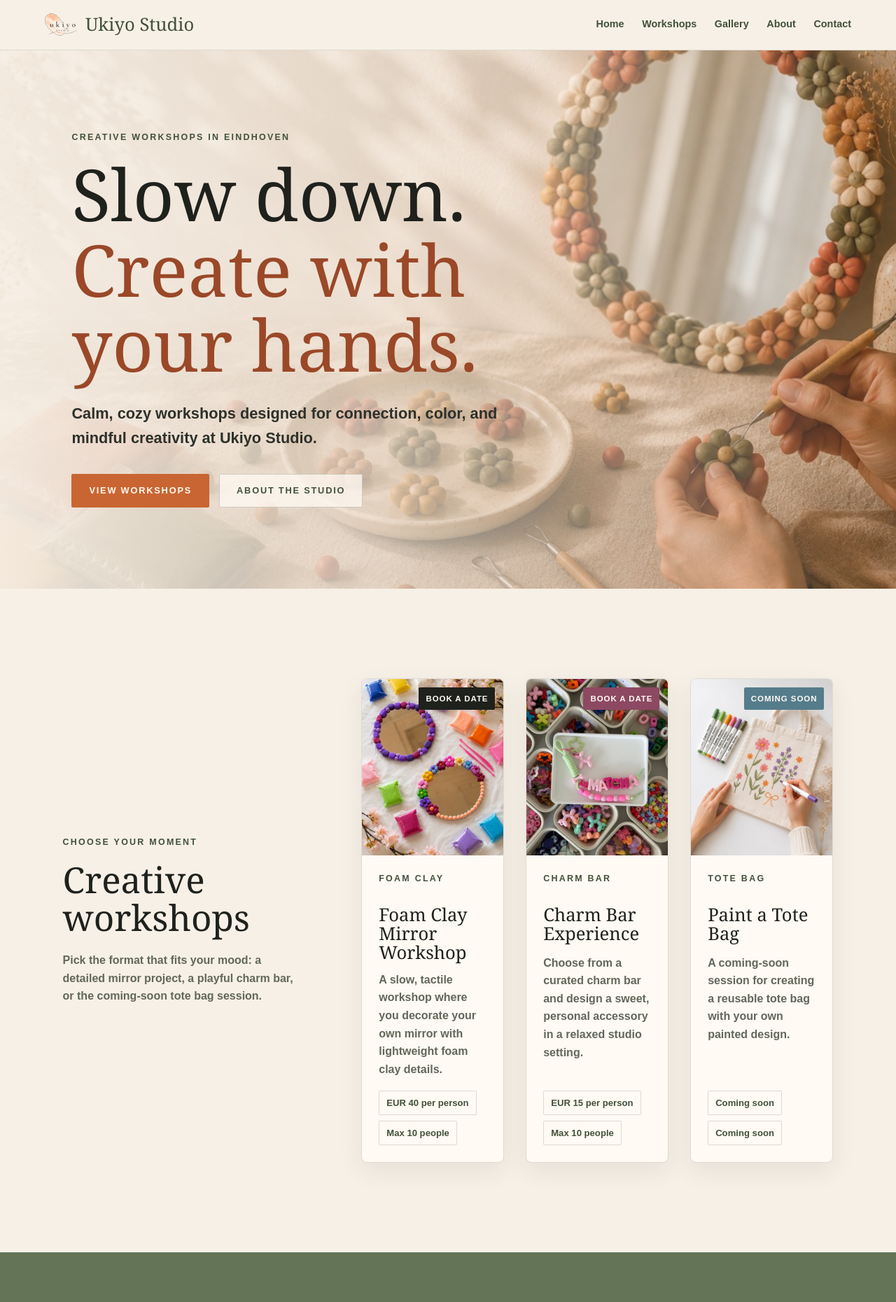
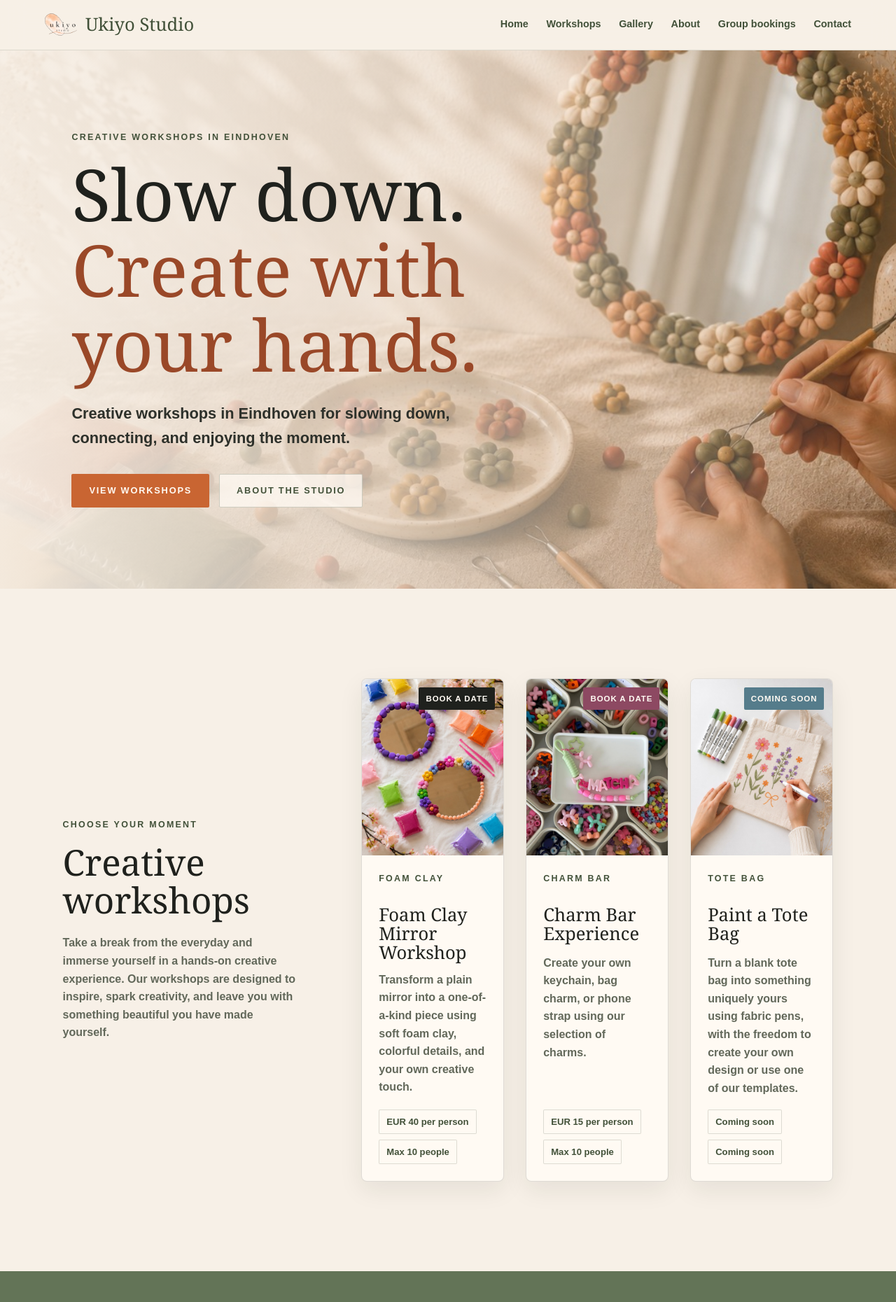
Before and after one commit to jojobizar-cloud/Ukiyo_studio, a Next.js app: page / in a window 1280 px wide. Shown: the top 1860 px of the page at 70% size. Built offline with nearby package versions, Linux system fonts and the light colour scheme.

Commit message:
feat: refine homepage copy and group booking contact

```diff
--- a/app/globals.css
+++ b/app/globals.css
@@ -448,6 +448,32 @@ p {
   font-size: 0.95rem;
 }
 
+.private-booking-note {
+  display: flex;
+  align-items: center;
+  justify-content: space-between;
+  gap: 20px;
+  margin-top: 32px;
+  padding: 22px;
+  background: rgba(255, 250, 243, 0.72);
+  border: 1px solid rgba(99, 116, 87, 0.18);
+  border-radius: 8px;
+}
+
+.private-booking-note h3 {
+  margin-bottom: 8px;
+  font-size: clamp(1.3rem, 1.8vw, 1.75rem);
+}
+
+.private-booking-note p {
+  max-width: 620px;
+  font-size: 0.96rem;
+}
+
+.private-booking-note .button {
+  flex: 0 0 auto;
+}
+
 .gallery-section {
   background: #f3eadf;
 }
@@ -1463,6 +1489,11 @@ p {
     flex-direction: column;
   }
 
+  .private-booking-note {
+    align-items: stretch;
+    flex-direction: column;
+  }
+
   .admin-toolbar,
   .admin-section-header {
     flex-direction: column;
--- a/app/layout.tsx
+++ b/app/layout.tsx
@@ -10,7 +10,7 @@ export const metadata: Metadata = {
     template: "%s | Ukiyo Studio",
   },
   description:
-    "Creative workshops in Eindhoven for calm, connection, and mindful making. Join Foam Clay Mirror workshops, the Charm Bar Experience, and coming-soon tote bag sessions.",
+    "Creative workshops in Eindhoven for slowing down, connecting, and enjoying the moment.",
   metadataBase: new URL("https://www.ukiyostudioehv.nl"),
 };
 
--- a/app/page.tsx
+++ b/app/page.tsx
@@ -1,4 +1,5 @@
 import Link from "next/link";
+import { ContactNavButton } from "@/components/ContactNavButton";
 import { WorkshopCard } from "@/components/WorkshopCard";
 import { studioLocation, workshops } from "@/lib/workshops";
 
@@ -12,10 +13,7 @@ export default function Home() {
             Slow down.
             <span>Create with your hands.</span>
           </h1>
-          <p>
-            Calm, cozy workshops designed for connection, color, and mindful creativity at
-            Ukiyo Studio.
-          </p>
+          <p>Creative workshops in Eindhoven for slowing down, connecting, and enjoying the moment.</p>
           <div className="hero-actions">
             <Link className="button button-primary" href="/workshops">
               View workshops
@@ -32,8 +30,9 @@ export default function Home() {
           <p className="eyebrow">Choose your moment</p>
           <h2>Creative workshops</h2>
           <p>
-            Pick the format that fits your mood: a detailed mirror project, a playful charm bar,
-            or the coming-soon tote bag session.
+            Take a break from the everyday and immerse yourself in a hands-on creative
+            experience. Our workshops are designed to inspire, spark creativity, and leave you
+            with something beautiful you have made yourself.
           </p>
         </div>
         <div className="workshop-grid">
@@ -78,6 +77,25 @@ export default function Home() {
               <h3>No experience needed</h3>
               <p>Everyone is welcome, just as you are.</p>
             </div>
+          </div>
+          <div className="private-booking-note">
+            <div>
+              <h3>Private groups and special occasions</h3>
+              <p>
+                Planning a birthday, bachelorette party, team event, or creative gathering? Tell us
+                your group size, preferred date, and workshop idea, and we will help shape the
+                experience.
+              </p>
+            </div>
+            <ContactNavButton
+              className="button button-soft"
+              intent="group-booking"
+              subject="Private group booking request"
+              workshop="Private group or event"
+              message="Tell us your occasion, preferred workshop, group size, preferred date, and anything else we should know."
+            >
+              Request a private workshop
+            </ContactNavButton>
           </div>
         </div>
       </section>
--- a/components/ContactFormLauncher.tsx
+++ b/components/ContactFormLauncher.tsx
@@ -4,6 +4,7 @@ import { FormEvent, useEffect, useState } from "react";
 
 type ContactFormState = {
   email: string;
+  intent: "group-booking" | "";
   message: string;
   name: string;
   subject: string;
@@ -12,11 +13,34 @@ type ContactFormState = {
 
 const initialFormState: ContactFormState = {
   email: "",
+  intent: "",
   message: "",
   name: "",
   subject: "",
   workshop: "",
 };
+
+type ContactFormPrefill = Partial<Pick<ContactFormState, "intent" | "message" | "subject" | "workshop">>;
+
+function getStringDetail(value: unknown) {
+  return typeof value === "string" ? value : "";
+}
+
+function getPrefillFromEvent(event: Event): ContactFormPrefill | null {
+  if (!(event instanceof CustomEvent) || !event.detail || typeof event.detail !== "object") {
+    return null;
+  }
+
+  const detail = event.detail as Record<string, unknown>;
+  const intent = detail.intent === "group-booking" ? "group-booking" : "";
+
+  return {
+    intent,
+    message: getStringDetail(detail.message),
+    subject: getStringDetail(detail.subject),
+    workshop: getStringDetail(detail.workshop),
+  };
+}
 
 export function ContactFormLauncher() {
   const [isOpen, setIsOpen] = useState(false);
@@ -26,7 +50,16 @@ export function ContactFormLauncher() {
   const [error, setError] = useState<string | null>(null);
 
   useEffect(() => {
-    function openContactForm() {
+    function openContactForm(event: Event) {
+      const prefill = getPrefillFromEvent(event);
+
+      if (prefill) {
+        setForm((current) => ({
+          ...current,
+          ...prefill,
+        }));
+      }
+
       setIsOpen(true);
     }
 
@@ -96,7 +129,11 @@ export function ContactFormLauncher() {
             <div className="contact-panel-header">
               <div>
                 <p className="eyebrow">Contact</p>
-                <h2 id="contact-title">Send Ukiyo Studio a message</h2>
+                <h2 id="contact-title">
+                  {form.intent === "group-booking"
+                    ? "Request a private workshop"
+                    : "Send Ukiyo Studio a message"}
+                </h2>
               </div>
               <button
                 aria-label="Close contact form"
@@ -108,6 +145,7 @@ export function ContactFormLauncher() {
               </button>
             </div>
             <form className="contact-form" onSubmit={submitContact}>
+              <input name="intent" type="hidden" value={form.intent} />
               <label>
                 Name
                 <input
--- a/components/ContactNavButton.tsx
+++ b/components/ContactNavButton.tsx
@@ -1,13 +1,40 @@
 "use client";
 
-export function ContactNavButton() {
+import type { ReactNode } from "react";
+
+type ContactNavButtonProps = {
+  children?: ReactNode;
+  className?: string;
+  intent?: "group-booking";
+  message?: string;
+  subject?: string;
+  workshop?: string;
+};
+
+export function ContactNavButton({
+  children = "Contact",
+  className = "nav-contact-button",
+  intent,
+  message,
+  subject,
+  workshop,
+}: ContactNavButtonProps) {
+  function openContactForm() {
+    window.dispatchEvent(
+      new CustomEvent("ukiyo:open-contact", {
+        detail: {
+          intent,
+          message,
+          subject,
+          workshop,
+        },
+      }),
+    );
+  }
+
   return (
-    <button
-      className="nav-contact-button"
-      onClick={() => window.dispatchEvent(new Event("ukiyo:open-contact"))}
-      type="button"
-    >
-      Contact
+    <button className={className} onClick={openContactForm} type="button">
+      {children}
     </button>
   );
 }
--- a/components/Header.tsx
+++ b/components/Header.tsx
@@ -13,6 +13,14 @@ export function Header() {
         <Link href="/workshops">Workshops</Link>
         <Link href="/#gallery">Gallery</Link>
         <Link href="/#about">About</Link>
+        <ContactNavButton
+          intent="group-booking"
+          subject="Private group booking request"
+          workshop="Private group or event"
+          message="Tell us your occasion, preferred workshop, group size, preferred date, and anything else we should know."
+        >
+          Group bookings
+        </ContactNavButton>
         <ContactNavButton />
       </nav>
     </header>
--- a/components/WorkshopCard.tsx
+++ b/components/WorkshopCard.tsx
@@ -16,7 +16,7 @@ export function WorkshopCard({ workshop }: WorkshopCardProps) {
         <div className="workshop-card-copy">
           <p className="eyebrow">{workshop.navTitle}</p>
           <h3>{workshop.title}</h3>
-          <p>{workshop.shortDescription}</p>
+          <p>{workshop.cardDescription}</p>
           <div className="workshop-meta">
             <span>{workshop.priceLabel}</span>
             <span>{workshop.capacityLabel}</span>
--- a/lib/workshops.ts
+++ b/lib/workshops.ts
@@ -5,6 +5,7 @@ export type Workshop = {
   title: string;
   navTitle: string;
   tagline: string;
+  cardDescription: string;
   shortDescription: string;
   longDescription: string;
   priceLabel: string;
@@ -37,6 +38,8 @@ export const workshops: Workshop[] = [
     title: "Foam Clay Mirror Workshop",
     navTitle: "Foam Clay",
     tagline: "Decorate a mirror with soft clay flowers, shapes, and color.",
+    cardDescription:
+      "Transform a plain mirror into a one-of-a-kind piece using soft foam clay, colorful details, and your own creative touch.",
     shortDescription:
       "A slow, tactile workshop where you decorate your own mirror with lightweight foam clay details.",
     longDescription:
@@ -64,6 +67,8 @@ export const workshops: Workshop[] = [
     title: "Charm Bar Experience",
     navTitle: "Charm Bar",
     tagline: "Build a colorful custom bag charm with beads, letters, and playful details.",
+    cardDescription:
+      "Create your own keychain, bag charm, or phone strap using our selection of charms.",
     shortDescription:
       "Choose from a curated charm bar and design a sweet, personal accessory in a relaxed studio setting.",
     longDescription:
@@ -91,6 +96,8 @@ export const workshops: Workshop[] = [
     title: "Paint a Tote Bag",
     navTitle: "Tote Bag",
     tagline: "A new textile workshop for painting your own everyday tote.",
+    cardDescription:
+      "Turn a blank tote bag into something uniquely yours using fabric pens, with the freedom to create your own design or use one of our templates.",
     shortDescription:
       "A coming-soon session for creating a reusable tote bag with your own painted design.",
     longDescription:
```
Also changed, not shown: app/api/contact/route.ts (+14 -3 lines).
